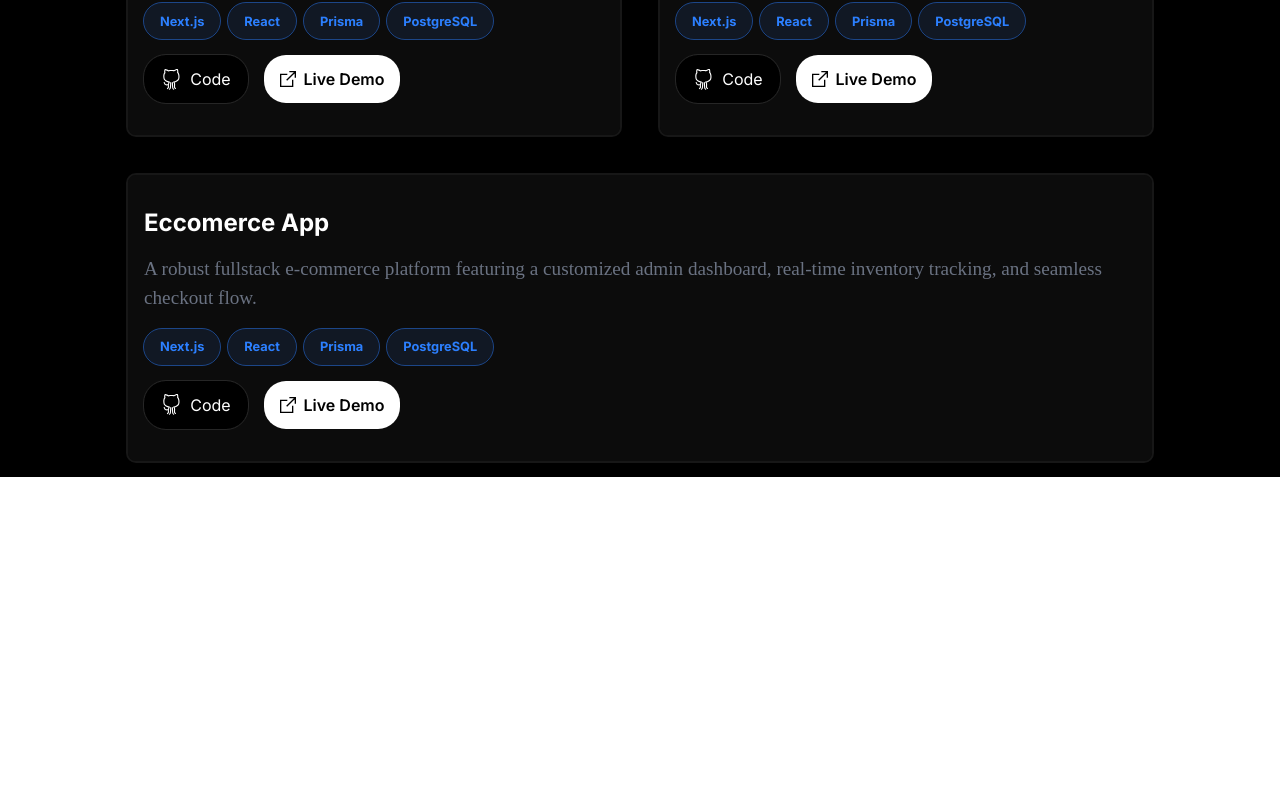
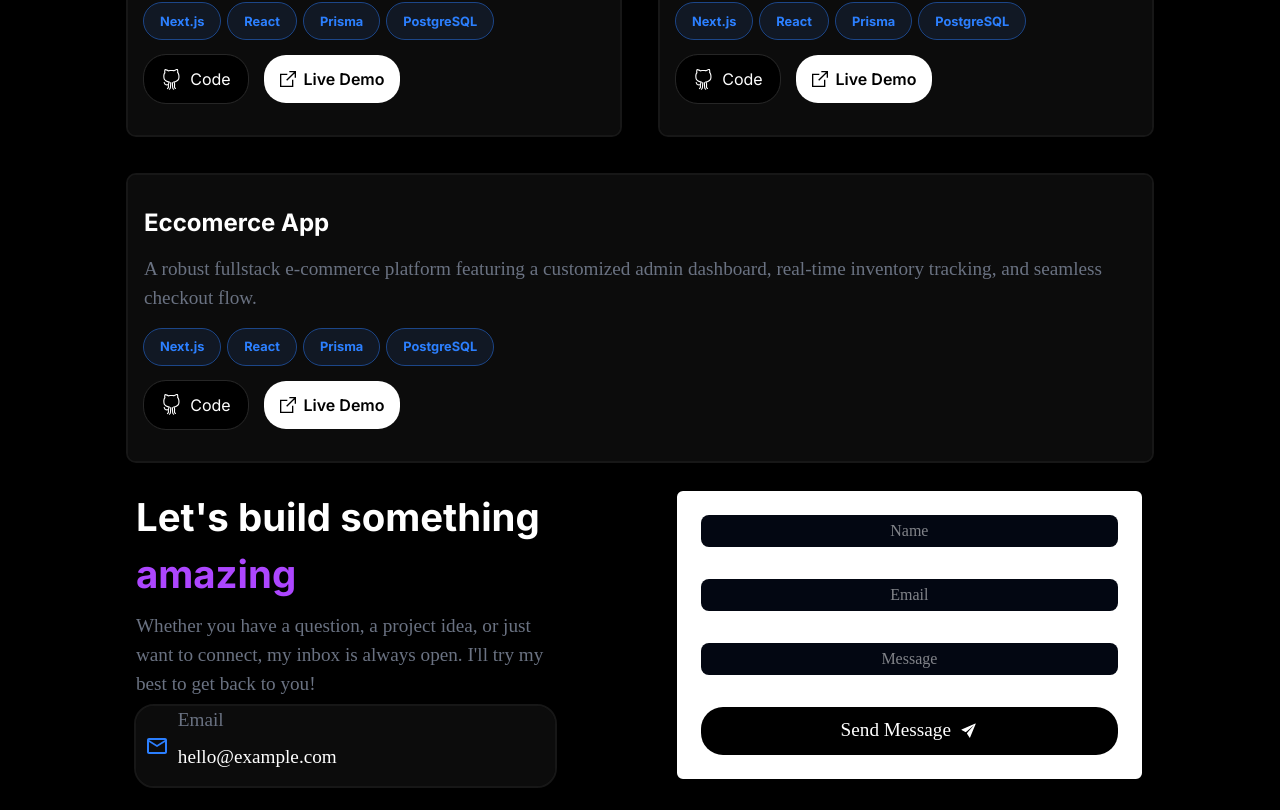
Before and after one commit to yaseenrehan123/portfolio, a Next.js app: page / in a window 1280 px wide. Shown: the part 2004-2814 px from the top of the page. Before the commit the page ends 2481 px from the top, so only its background shows below. Built offline with nearby package versions, Linux system fonts and the light colour scheme.

Commit message:
Contact Section Done

```diff
--- a/app/page.tsx
+++ b/app/page.tsx
@@ -1,3 +1,4 @@
+import ContactSection from "@/features/contact-section/contactSection";
 import IntroSection from "@/features/intro-section/introSection";
 import ProjectsSection from "@/features/projects-section/projectsSection";
 import SkillsSection from "@/features/skills-section/skillsSection";
@@ -9,6 +10,7 @@ export default function Home() {
       <IntroSection />
       <SkillsSection />
       <ProjectsSection />
+      <ContactSection />
     </div>
   );
 }
--- /dev/null
+++ b/components/ui/form/formContainer.tsx
@@ -0,0 +1,26 @@
+import { cn } from '@/libs/utils'
+import type { FormContainerProps } from '@/libs/types'
+import { cva } from 'class-variance-authority'
+import React from 'react'
+
+const FormContainer = ({ variant, className, children, ...props }: FormContainerProps) => {
+    return (
+        <div className={cn(variants({ variant }), className)} {...props}>
+            {children}
+        </div>
+    )
+}
+
+const variants = cva('flex items-center flex-col gap-8 border-2 rounded-[8px] p-6', {
+    variants: {
+        variant: {
+            light: 'border-black bg-white',
+            dark: 'border-black bg-[rgb(10,19,23)]'
+        }
+    },
+    defaultVariants: {
+        variant: 'light'
+    }
+})
+
+export default FormContainer
--- /dev/null
+++ b/components/ui/form/formField.tsx
@@ -0,0 +1,30 @@
+import { cn } from '@/libs/utils'
+import type { FormFieldProps } from '@/libs/types'
+import { cva } from 'class-variance-authority'
+import React from 'react'
+
+const FormField = ({ variant, bg, className, ...props }: FormFieldProps) => {
+    return (
+        <input {...props} className={cn(variants({ variant, bg }), className)} />
+    )
+}
+
+const variants = cva('text-center rounded-[8px] h-8 focus:outline-2 outline-neutral-400 w-full', {
+    variants: {
+        variant: {
+            default: 'max-w-xs',
+            small: 'max-w-sm',
+            large: 'max-w-lg'
+        },
+        bg: {
+            light: 'bg-white text-black',
+            dark: 'bg-gray-950 text-white'
+        }
+    },
+    defaultVariants: {
+        variant: 'default',
+        bg: 'light'
+    }
+})
+
+export default FormField
--- /dev/null
+++ b/features/contact-section/contactForm.tsx
@@ -0,0 +1,22 @@
+import React from 'react'
+import FormContainer from '@/components/ui/form/formContainer';
+import FormField from '@/components/ui/form/formField';
+import Button from '@/components/ui/general/button';
+import { IoIosSend } from "react-icons/io";
+
+const ContactForm = () => {
+    return (
+        <FormContainer variant="light" className='w-full lg:w-[50%]'>
+            <FormField variant="large" bg="dark" placeholder='Name' />
+            <FormField variant="large" bg="dark" placeholder='Email' />
+            <FormField variant="large" bg="dark" placeholder='Message' />
+            <Button className='bg-black text-white w-full rounded-3xl flex items-center justify-center gap-2 text-[1.2rem]
+                text-center'>
+                <div>Send Message</div>
+                <IoIosSend />
+            </Button>
+        </FormContainer>
+    )
+}
+
+export default ContactForm
--- /dev/null
+++ b/features/contact-section/contactHeader.tsx
@@ -0,0 +1,29 @@
+import React from 'react'
+import { MdOutlineEmail } from "react-icons/md";
+
+const ContactHeader = () => {
+    return (
+        <div className='flex flex-col gap-2 items-center w-full lg:w-[45%]'>
+            <div className='text-[clamp(1.8rem,3vw,3rem)] font-inter font-bold text-white'>
+                Let's build something <span className='text-purple-500'>amazing</span>
+            </div>
+            <div className='text-gray-500 text-[1.2rem]'>
+                Whether you have a question, a project idea, or just want to connect, my inbox is always open.
+                I'll try my best to get back to you!
+            </div>
+            <div className='flex items-center w-full h-20 bg-[rgba(20,20,20,0.6)] outline-2 outline-neutral-900
+                rounded-2xl'>
+                <div className='h-full w-[10%] text-blue-500 flex items-center justify-center
+                    text-2xl'>
+                    <MdOutlineEmail />
+                </div>
+                <div className='h-full w-[90%] flex flex-col gap-2 text-[1.2rem]'>
+                    <div className='text-gray-500'>Email</div>
+                    <div className='text-white'>hello@example.com</div>
+                </div>
+            </div>
+        </div>
+    )
+}
+
+export default ContactHeader
--- /dev/null
+++ b/features/contact-section/contactSection.tsx
@@ -0,0 +1,23 @@
+import React from 'react'
+
+import ContactHeader from './contactHeader';
+import ContactForm from './contactForm';
+
+const ContactSection = () => {
+    return (
+        <div className='flex items-center flex-col gap-6 w-full'>
+            <div className='flex flex-col items-center gap-10 lg:flex-row lg:justify-center lg:items-start lg:gap-x-30 w-[80%]
+            p-2'>
+
+                <ContactHeader />
+                <ContactForm />
+
+
+            </div>
+
+
+        </div>
+    )
+}
+
+export default ContactSection
--- a/libs/types.ts
+++ b/libs/types.ts
@@ -11,6 +11,13 @@ export type ButtonProps = React.ButtonHTMLAttributes<HTMLButtonElement> & {
 }
 export type MediaLinkButtonProps = React.HTMLAttributes<HTMLDivElement> & Partial<LinkProps> & {}
 export type RowDividerProps = React.HTMLAttributes<HTMLDivElement> & RowDividerVariants;
+export type FormContainerProps = React.HTMLAttributes<HTMLDivElement> & {
+    variant?: 'light' | 'dark'
+};
+export type FormFieldProps = React.InputHTMLAttributes<HTMLInputElement> & {
+    variant?: 'default' | 'small' | 'large',
+    bg?: "light" | "dark"
+}
 //NORMAL COMPONENTS
 export type SkillCardProps = {
     title: string,
```
